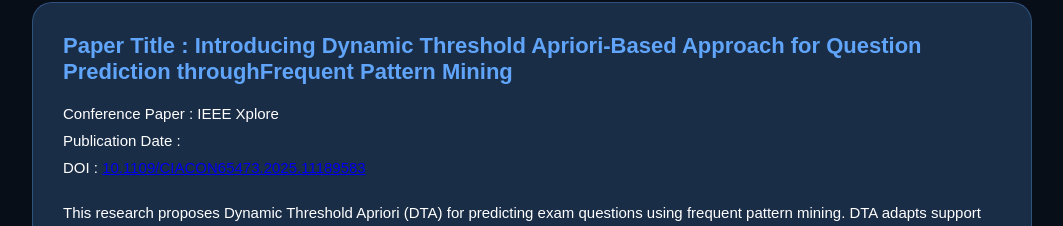
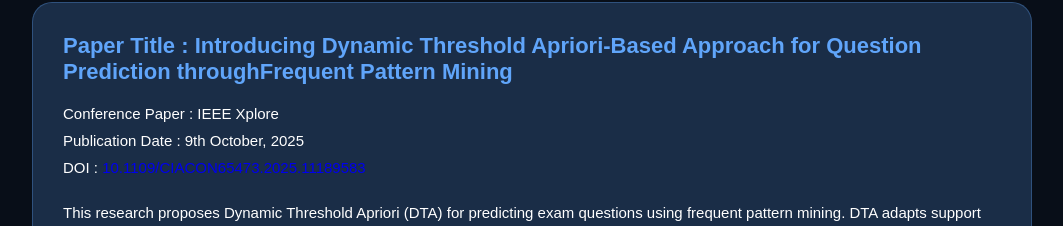
Before and after one commit to SheeeeCODES/Portfolio, a plain HTML site: page index.html in a window 1280 px wide. Shown: the part 4379-4605 px from the top of the page, without its empty margins (108-1171 px from the left). Drawn offline with nearby package versions, Linux system fonts and the light colour scheme.

Commit message:
Update index.html

```diff
--- a/index.html
+++ b/index.html
@@ -403,8 +403,8 @@
                         Approach for Question Prediction throughFrequent Pattern Mining</h4>
                     <div class="research-details">
                         <p><span class="label">Conference Paper : </span> <span class="value">IEEE Xplore</span></p>
-                        <p><span class="label">Publication Date : </span> <span class="value"></span></p>
-                        <p><span class="label">DOI : </span> <span class="value"><a href="https://doi.org/10.1109/CIACON65473.2025.11189583" target="_blank">
+                        <p><span class="label">Publication Date : </span> <span class="value">9th October, 2025</span></p>
+                        <p><span class="label">DOI : </span> <span class="value"><a href="https://doi.org/10.1109/CIACON65473.2025.11189583" target="_blank" style="text-decoration:none;">
 10.1109/CIACON65473.2025.11189583
 </a></span></p>
                         <p class="research-abstract">
```
